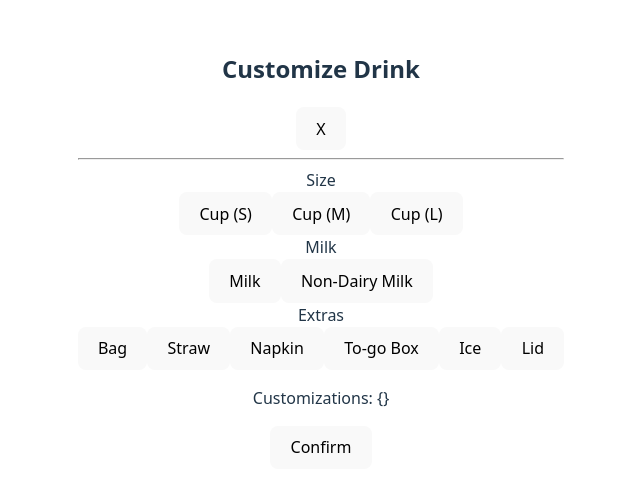
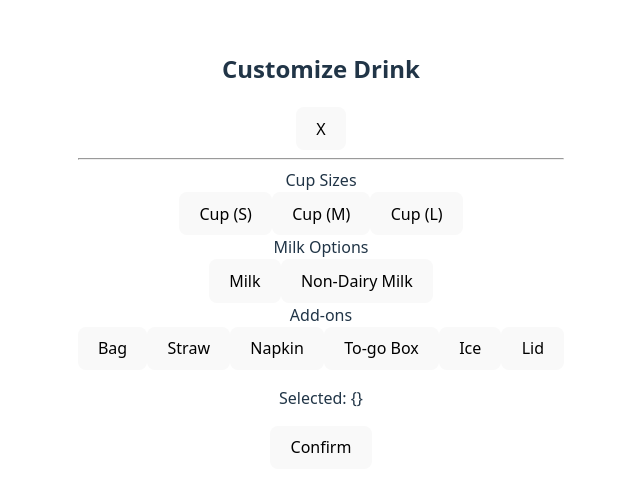
Before and after one commit to CSCE331-Fall2025-900-911/gang-50-project-3, a React (Vite) app: page /Customization in a window 1280 px wide. Shown: the part 150-642 px from the top of the page, without its empty margins (319-959 px from the left). Built offline with nearby package versions, Linux system fonts and the light colour scheme.

Commit message:
changed the name of group of items and disabled multiple selections

```diff
--- a/src/pages/Customization.tsx
+++ b/src/pages/Customization.tsx
@@ -1,35 +1,38 @@
 import React, { useState } from "react";
+
 
 export const Customization: React.FC = () => {
   const customizationGroups = [
     {
-      label: "Size",
+      label: "Cup Sizes",
       options: ["Cup (S)", "Cup (M)", "Cup (L)"],
+     multiple: false
+
     },
     {
-      label: "Milk",
+      label: "Milk Options",
       options: ["Milk", "Non-Dairy Milk"],
+      multiple: false
     },
     {
-      label: "Extras",
+      label: "Add-ons",
       options: ["Bag", "Straw", "Napkin", "To-go Box", "Ice", "Lid"],
+      multiple: true
     },
   ];
 
-  // Optional: track selections
-  const [selections, setSelections] = useState<Record<string, string[]>>({});
+const [selections, setSelections] = useState<Record<string, string[]>>({});
 
-  const handleSelect = (group: string, option: string) => {
+  const handleSelect = (groupLabel: string, option: string, multiple: boolean) => {
     setSelections((prev) => {
-      const groupSelections = prev[group] || [];
-      const alreadySelected = groupSelections.includes(option);
-
-      return {
-        ...prev,
-        [group]: alreadySelected
-          ? groupSelections.filter((o) => o !== option) // deselect
-          : [...groupSelections, option], // select
-      };
+      const groupSelections = prev[groupLabel] || [];
+      if (groupSelections.includes(option)) {
+        // deselect
+        return { ...prev, [groupLabel]: groupSelections.filter((o) => o !== option) };
+      } else {
+        // select
+        return { ...prev, [groupLabel]: multiple ? [...groupSelections, option] : [option] };
+      }
     });
   };
 
@@ -37,10 +40,7 @@ export const Customization: React.FC = () => {
     <div className="p-4 w-[600px] h-[594px] relative bg-white text-gray-800 font-calibri">
       <h2 className="text-sm mb-2">Customize Drink</h2>
 
-      <button
-        className="absolute top-3 right-3 bg-red-500 text-white px-2 rounded"
-        aria-label="Close"
-      >
+      <button className="absolute top-3 right-3 bg-red-500 text-white px-2 rounded" aria-label="Close">
         X
       </button>
 
@@ -55,7 +55,7 @@ export const Customization: React.FC = () => {
               return (
                 <button
                   key={option}
-                  onClick={() => handleSelect(group.label, option)}
+                  onClick={() => handleSelect(group.label, option, group.multiple)}
                   className={`px-3 py-1 border rounded ${
                     isSelected ? "bg-blue-500 text-white" : "hover:bg-gray-100"
                   }`}
@@ -68,10 +68,9 @@ export const Customization: React.FC = () => {
         </div>
       ))}
 
-      <p className="mt-4 text-sm">Customizations: {JSON.stringify(selections)}</p>
-      <button className="w-full mt-2 bg-blue-600 text-white py-2 rounded">
-        Confirm
-      </button>
+      <p className="mt-4 text-sm">Selected: {JSON.stringify(selections)}</p>
+
+      <button className="w-full mt-2 bg-blue-600 text-white py-2 rounded">Confirm</button>
     </div>
   );
 };
```
